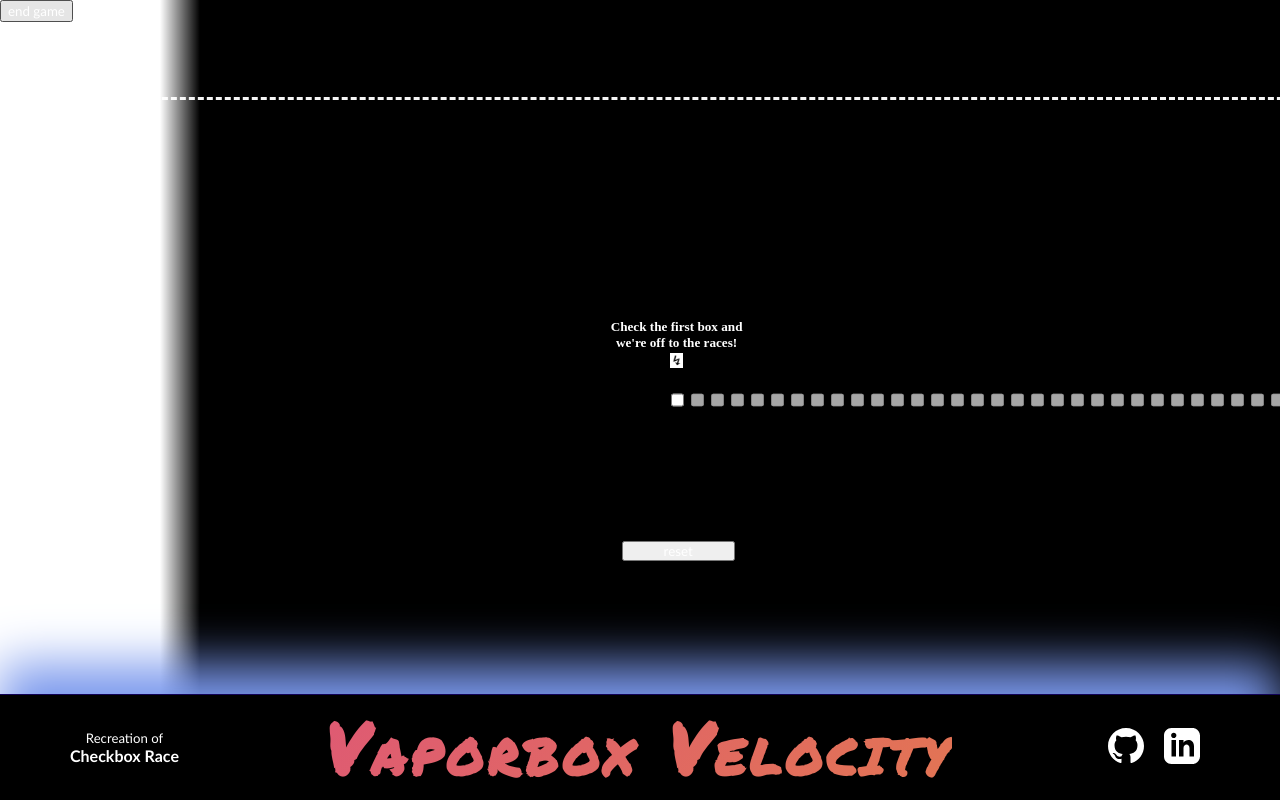
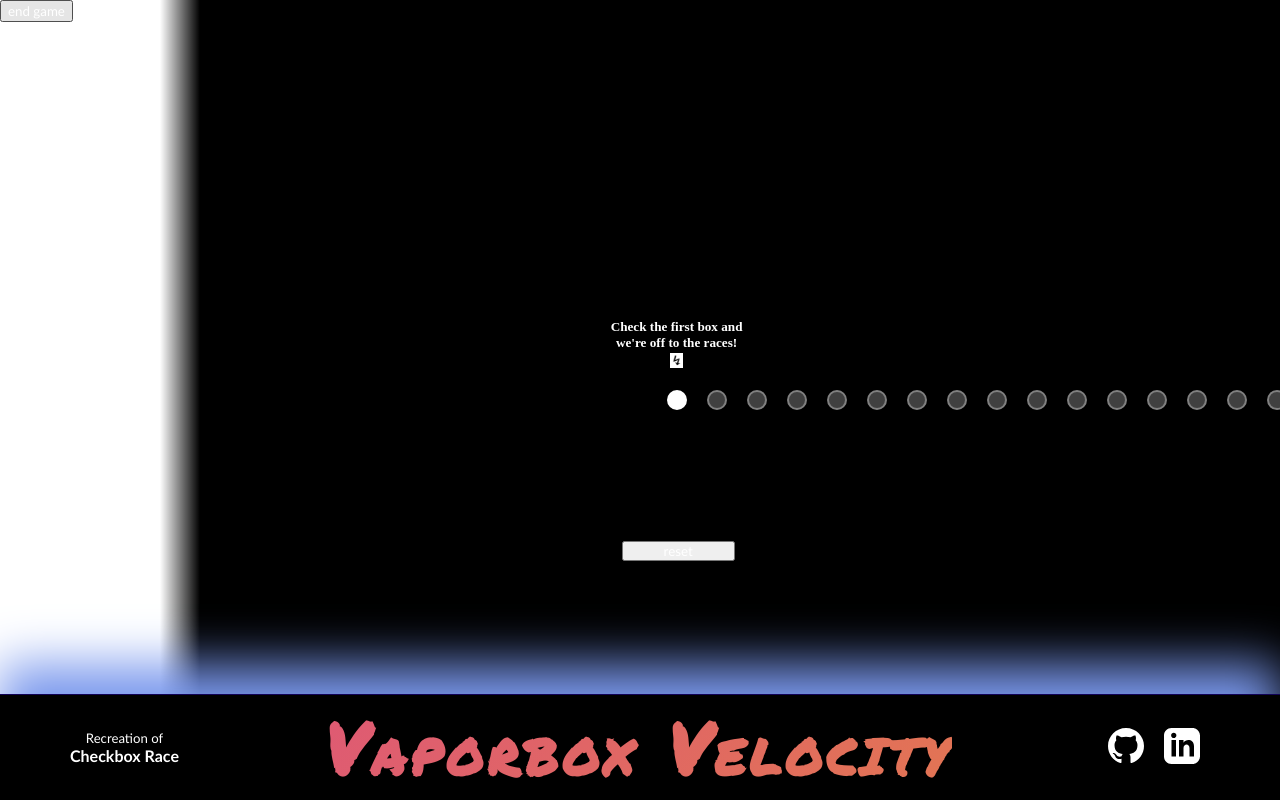
Before and after one commit to Its-A-Mia/SunsetSurfer, a React (Create React App) app: page / in a window 1280 px wide. Built offline with nearby package versions, Linux system fonts and the light colour scheme.

Commit message:
fixed gap between checkboxes and added cool styling

```diff
--- a/src/components/Checkbox/Checkbox.css
+++ b/src/components/Checkbox/Checkbox.css
@@ -1,6 +1,40 @@
+.checkbox-container {
+  position: relative;
+}
+
 .checkbox {
-  /* top: 85px; */
-  position: relative;
-  height: 18px;
   transition: transform ease 100ms;
 }
+
+input[type='checkbox'] {
+  appearance: none;
+  background-color: #fff;
+  margin: 0;
+  font: inherit;
+  color: currentColor;
+  width: 20px;
+  height: 20px;
+  border: 0.15em solid currentColor;
+  border-radius: 50px;
+  display: grid;
+  place-content: center;
+}
+
+input[type='checkbox']::before {
+  content: '';
+  width: 16px;
+  height: 16px;
+  border-radius: 50px;
+  transform: scale(0);
+  transition: 120ms transform ease-in-out;
+  background-image: linear-gradient(0deg, rgba(230, 142, 53, 1) 0%, rgba(221, 81, 126, 1) 100%);
+}
+
+input[type='checkbox']:checked::before {
+  transform: scale(1);
+}
+
+input[type='checkbox']:disabled {
+  background-color: gray;
+  opacity: 50%;
+}
--- a/src/components/Checkbox/Checkbox.js
+++ b/src/components/Checkbox/Checkbox.js
@@ -35,6 +35,7 @@ const Checkbox = (props) => {
   });
 
   return (
+    <div className="checkbox-container">
       <input
         className="checkbox"
         id={props.listId}
@@ -43,6 +44,8 @@ const Checkbox = (props) => {
         checked={props.listId < currentKey || currentKey === 101}
         onClick={props.listId === currentKey ? (e) => onClickCheckbox(e) : undefined}
       />
+      <span className="checkmark"></span>
+    </div>
   );
 };
 
--- a/src/components/Checkboxes/Checkboxes.css
+++ b/src/components/Checkboxes/Checkboxes.css
@@ -4,12 +4,10 @@
   align-items: center;
   padding-right: calc(65vw);
   padding-left: 47%;
-  border-top: 3px dashed #f5f5f5;
-  border-bottom: 3px dashed #f5f5f5;
   transition: transform 100ms ease;
 }
 
-@media (max-width: 810px) {
+@media (max-width: 1000px) {
   .container {
     padding-left: 44%;
   }
@@ -25,5 +23,7 @@
   display: flex;
   position: relative;
   left: 25px;
+  gap: 20px;
+
   transition: transform 100ms ease;
 }
```
Lines whose indentation alone changed are shown as unchanged.
